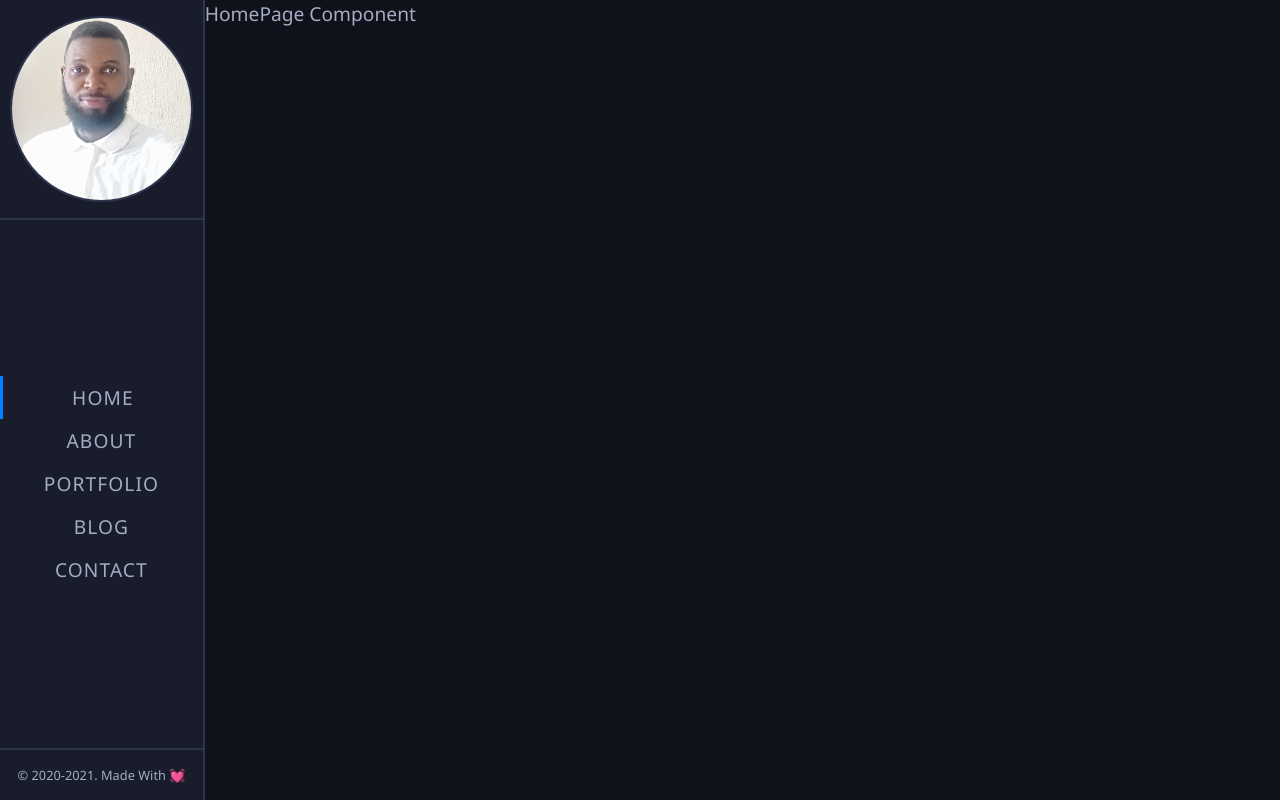
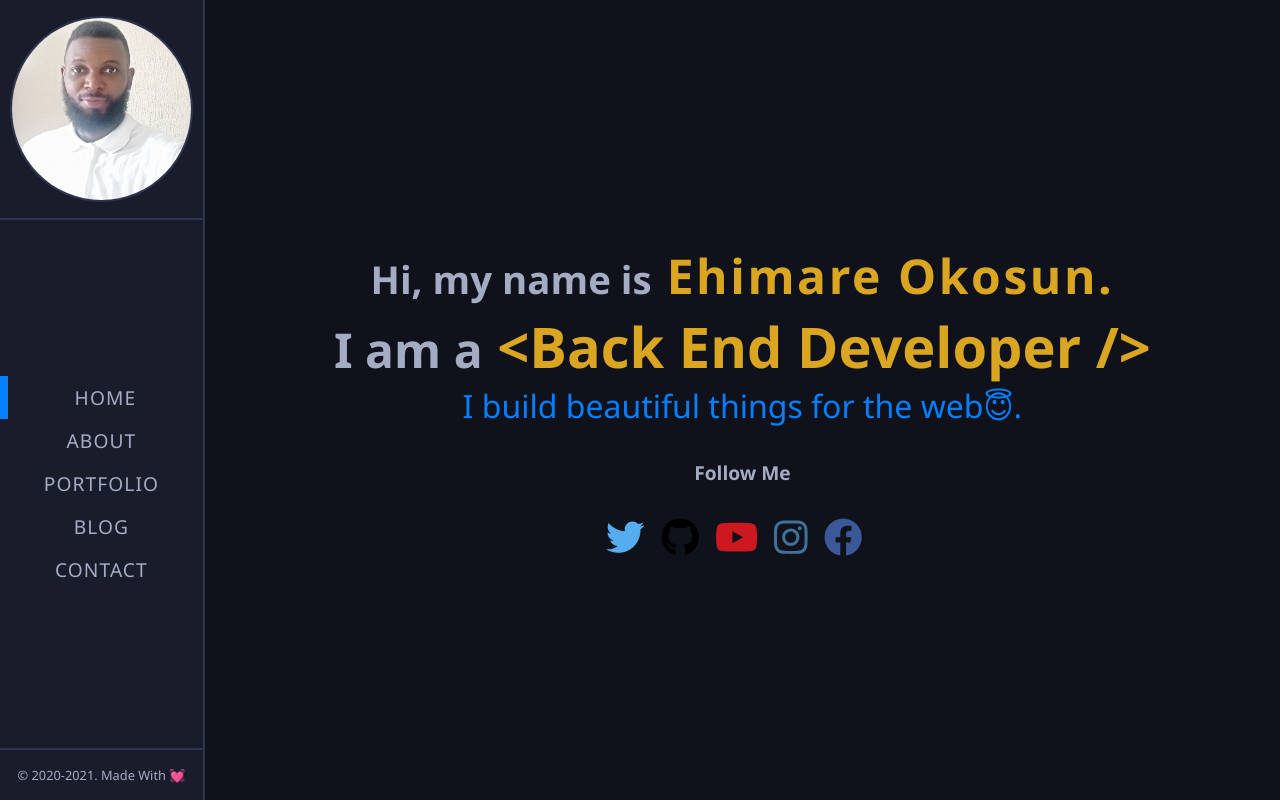
Before and after one commit to ehimare369/portfolio, a React (Create React App) app: page / in a window 1280 px wide. Built offline with nearby package versions, Linux system fonts and the light colour scheme.

Commit message:
finished with the SocialFollow component and HomePage

```diff
--- a/src/App.js
+++ b/src/App.js
@@ -9,27 +9,25 @@ import "./App.scss";
 
 function App() {
   return (
-    <>
     <Switch>
       <MainLayout>
         <Route path="/" exact>
           <HomePage />
         </Route>
-          <Route path="/about" exact>
+        <Route path="/about">
           <AboutPage />
         </Route>
-          <Route path="/portfolio" exact>
+        <Route path="/portfolio">
           <PortfolioPage />
         </Route>
-          <Route path="/blog" exact>
+        <Route path="/blog">
           <BlogPage />
         </Route>
-          <Route path="/contact" exact>
+        <Route path="/contact">
           <ContactPage />
         </Route>
       </MainLayout>
     </Switch>
-    </>
   );
 }
 
--- a/src/components/NavBar/NavBar.scss
+++ b/src/components/NavBar/NavBar.scss
@@ -17,7 +17,7 @@
         font-weight: 500;
       }
       .active {
-        border-left: 0.2rem solid var(--active);
+        border-left: 0.5rem solid var(--active);
       }
       a:hover {
         background-color: #0381ffbc;
--- a/src/components/Profile/Profile.js
+++ b/src/components/Profile/Profile.js
@@ -2,10 +2,12 @@ import React from "react";
 import PropTypes from "prop-types";
 import "./Profile.scss";
 import avatar from "../../img/ehimare.jpg";
+// import SocialFollow from "../SocialFollow/SocialFollow";
 
 const Profile = () => (
   <div className="Profile">
     <img src={avatar} alt="Ehimare Okosun" />
+    {/* <SocialFollow /> */}
   </div>
 );
 
--- /dev/null
+++ b/src/components/SocialFollow/SocialFollow.js
@@ -0,0 +1,35 @@
+import React from "react";
+import { FontAwesomeIcon } from "@fortawesome/react-fontawesome";
+import {
+  faTwitter,
+  faGithub,
+  faYoutube,
+  faFacebook,
+  faInstagram,
+} from "@fortawesome/free-brands-svg-icons";
+import "./SocialFollow.scss";
+
+const SocialFollow = () => (
+  <div className="SocialFollow">
+    <h4 className="social">Follow Me</h4>
+    <div>
+      <a href="https://twitter.com/ehimare369" className="tw">
+        <FontAwesomeIcon icon={faTwitter} size="2x" />
+      </a>
+      <a href="https://github.com/ehimare369" className="gh">
+        <FontAwesomeIcon icon={faGithub} size="2x" />
+      </a>
+      <a href="https://youtube.com/ehimare369" className="yt">
+        <FontAwesomeIcon icon={faYoutube} size="2x" />
+      </a>
+      <a href="https://instagram.com/ehimare369" className="ig">
+        <FontAwesomeIcon icon={faInstagram} size="2x" />
+      </a>
+      <a href="https://facebook.com/ehimare369" className="fb">
+        <FontAwesomeIcon icon={faFacebook} size="2x" />
+      </a>
+    </div>
+  </div>
+);
+
+export default SocialFollow;
--- /dev/null
+++ b/src/components/SocialFollow/SocialFollow.scss
@@ -0,0 +1,31 @@
+.SocialFollow {
+  display: flex;
+  flex-direction: column;
+  align-items: center;
+  justify-content: center;
+  h4 {
+    padding: 2rem 0;
+  }
+  a {
+    padding-right: 1rem;
+    transition: transform 0.25s;
+  }
+  a:hover {
+    transform: translateY(-0.5rem);
+  }
+  a.tw {
+    color: #55acee;
+  }
+  a.gh {
+    color: #000;
+  }
+  a.yt {
+    color: #cc181e;
+  }
+  a.ig {
+    color: #3f729b;
+  }
+  a.fb {
+    color: #3b5998;
+  }
+}
--- a/src/layout/MainLayout/MainLayout.scss
+++ b/src/layout/MainLayout/MainLayout.scss
@@ -3,4 +3,9 @@
   margin-left: 16%;
   background-color: var(--bg);
   min-height: 100vh;
+  padding: 1rem 3rem;
+  display: flex;
+  align-items: center;
+  justify-content: center;
+  // position: relative;
 }
--- a/src/pages/HomePage/HomePage.js
+++ b/src/pages/HomePage/HomePage.js
@@ -1,10 +1,22 @@
-import React from 'react';
-import PropTypes from 'prop-types';
-import './HomePage.scss';
+import React from "react";
+import PropTypes from "prop-types";
+import "./HomePage.scss";
+import SocialFollow from "../../components/SocialFollow/SocialFollow";
 
 const HomePage = () => (
   <div className="HomePage">
-    HomePage Component
+    <h1>
+      Hi, my name is
+      <span className="name"> Ehimare Okosun.</span>
+    </h1>
+    <h2>
+      I am a<span className="title"> </span>
+    </h2>
+    <p>I build beautiful things for the web😇.</p>
+
+    <div className="icons">
+      <SocialFollow />
+    </div>
   </div>
 );
 
--- a/src/pages/HomePage/HomePage.scss
+++ b/src/pages/HomePage/HomePage.scss
@@ -1 +1,49 @@
-.HomePage {}
+.HomePage {
+  // position: absolute;
+  display: flex;
+  flex-direction: column;
+  align-items: center;
+  // top: 50%;
+  // left: 50%;
+  // transform: translate(-50%, -50%);
+  .name {
+    color: goldenrod;
+    font-size: 3rem;
+    font-weight: 700;
+    letter-spacing: 0.16rem;
+  }
+  h2 {
+    font-size: 3rem;
+
+    .title {
+      color: goldenrod;
+      font-size: 3.5rem;
+    }
+
+    .title::after {
+      content: "";
+      animation: spin 4s ease infinite;
+    }
+
+    @keyframes spin {
+      0% {
+        content: "<Front End Developer />";
+      }
+      50% {
+        content: "<Back End Developer />";
+      }
+      100% {
+        content: "<Fullstack Developer />";
+      }
+    }
+  }
+  p {
+    font-size: 2rem;
+    color: var(--active);
+  }
+  .icons {
+    display: flex;
+    justify-content: center;
+    align-items: center;
+  }
+}
```
Also changed, not shown: 1 other file (tests, documents, lock files or other folders). Lines whose indentation alone changed are shown as unchanged.
